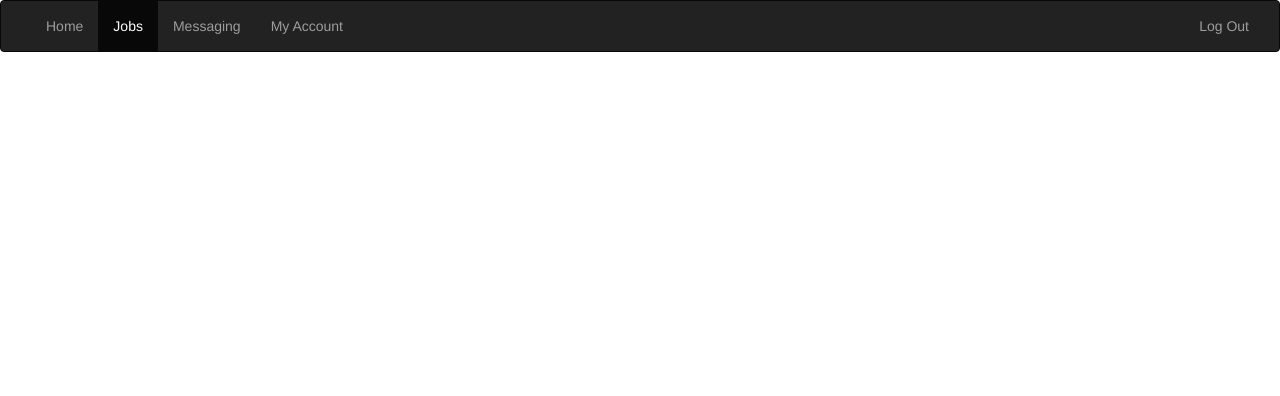
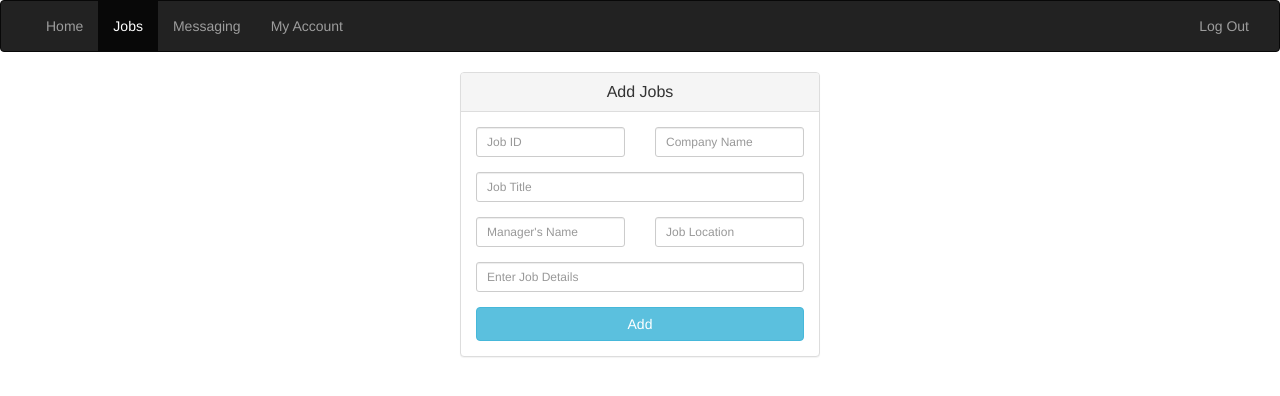
Before and after one commit to nibir8/FindMyEmployer, a Flask app: template templates/jobs.html in a window 1280 px wide. Shown: the top 396 px of the page. Run offline with Flask 2, Linux system fonts and the light colour scheme; the template is opened without the code that fills it, so the values that code supplies are empty; parts of the project's set-up code (start-up, migrations or seed data) failed here and were passed over; some libraries are stand-ins or nearby versions.

Commit message:
Add job functionality

```diff
--- a/main.py
+++ b/main.py
@@ -7,8 +7,6 @@ import os.path
 
 app = Flask(__name__)
 app.secret_key = 'random string'
-
-
 
 @app.route("/")
 def root():
@@ -54,8 +52,6 @@ def editProfile():
     except:
         msg = "Error in view edit profile"
         logging.info(msg, exc_info=True)
-
-
 
 
 @app.route("/account/profile/changePassword", methods=["GET", "POST"])
@@ -137,8 +133,6 @@ def logout():
         msg = "Error in view logout"
         logging.info(msg, exc_info=True)
 
-
-
 @app.route("/register", methods = ['GET', 'POST'])
 def register():
     try:
@@ -157,9 +151,29 @@ def register():
             phone = request.form['phone']
             insertuser = Businesslayer.Businesslayer_InsertUser()
             msg = insertuser.insertNewUser_BSL(password,email,firstName,lastName,address1,address2,zipcode,city,state,country,phone)
-            return render_template("login.html", error=msg)
+            return render_template("home.html", error=msg)
     except:
         msg = "Error in view register"
+        logging.info(msg, exc_info=True)
+
+@app.route("/jobs", methods = ['GET', 'POST'])
+def jobs():
+    try:
+        if request.method == 'POST':
+            #Parse form data
+            jobId = request.form['jobId']
+            companyName = request.form['companyName']
+            title = request.form['title']
+            manager = request.form['manager']
+            location = request.form['location']
+            jobDetails = request.form['jobDetails']
+            insertjob = Businesslayer.Businesslayer_InsertJob()
+            msg = insertjob.insertJob_BSL(jobId,companyName,title,manager,location,jobDetails)
+            fetchjobdata = Businesslayer.Businesslayer_FetchJobData()
+            jobData = fetchjobdata.getJobData_BSL('12345')
+            return render_template("jobs.html", jobData=jobData)
+    except:
+        msg = "Error in view jobs"
         logging.info(msg, exc_info=True)
 
 
@@ -172,15 +186,15 @@ def registrationForm():
         msg = "Error in view registerform"
         logging.info(msg, exc_info=True)
 
-@app.route("/jobs")
-def jobs():
+@app.route("/addJobs")
+def addJobs():
     try:
-        return render_template("jobs.html")
+        fetchjobdata = Businesslayer.Businesslayer_FetchJobData()
+        jobData = fetchjobdata.getJobData_BSL('12345')
+        return render_template("jobs.html", jobData=jobData)
     except:
         msg = "Error in view jobs"
         logging.info(msg, exc_info=True)
-
-
 
 
 if __name__ == '__main__':
--- a/templates/jobs.html
+++ b/templates/jobs.html
@@ -32,9 +32,85 @@
   </div>
 </nav>
 
+<div class="container">
+        <div class="row centered-form">
+        <div class="col-xs-12 col-sm-8 col-md-4 col-sm-offset-2 col-md-offset-4">
+        	<div class="panel panel-default">
+        		<div class="panel-heading">
+			    		<h1 style="text-align:center;" class="panel-title">Add Jobs</h1>
+			 			</div>
+			 			<div class="panel-body">
+			    		<form action="/jobs" method="POST">
+			    			<div class="row">
+			    				<div class="col-xs-6 col-sm-6 col-md-6">
+			    					<div class="form-group">
+			                <input type="text" name="jobId" id="jobId" class="form-control input-sm" placeholder="Job ID">
+			    					</div>
+			    				</div>
+			    				<div class="col-xs-6 col-sm-6 col-md-6">
+			    					<div class="form-group">
+			    						<input type="text" name="companyName" id="companyName" class="form-control input-sm" placeholder="Company Name">
+			    					</div>
+			    				</div>
+			    			</div>
 
+			    			<div class="form-group">
+			    				<input type="text" name="title" id="title" class="form-control input-sm" placeholder="Job Title">
+			    			</div>
 
+			    			<div class="row">
+			    				<div class="col-xs-6 col-sm-6 col-md-6">
+			    					<div class="form-group">
+			    						<input type="text" name="manager" id="manager" class="form-control input-sm" placeholder="Manager's Name">
+			    					</div>
+			    				</div>
+			    				<div class="col-xs-6 col-sm-6 col-md-6">
+			    					<div class="form-group">
+			    						<input type="text" name="location" id="location" class="form-control input-sm" placeholder="Job Location">
+			    					</div>
+			    				</div>
+			    			</div>
 
+							<div class="form-group">
+			    				<input type="text" name="jobDetails" id="jobDetails" class="form-control input-sm" placeholder="Enter Job Details">
+			    			</div>
+
+			    			<input type="submit" value="Add" class="btn btn-info btn-block">
+
+			    		</form>
+			    	</div>
+	    		</div>
+    		</div>
+    	</div>
+    </div>
+
+	<div style="margin:auto; width:40%; text-align:center;">
+	<table>
+    <thead>
+        <tr>
+            <th></th>
+            <th></th>
+            <th></th>
+        </tr>
+    </thead>
+    <tbody>
+
+        <tr>
+            <td>{{jobData[0]}}</td>
+		</tr>
+		<tr>
+            <td>{{jobData[1]}}</td>
+		</tr>
+		<tr>
+            <td>{{jobData[2]}}</td>
+        </tr>
+		<tr>
+            <td>{{jobData[3]}}</td>
+        </tr>
+    </tbody>
+</table>
+
+</div>
 
 
 </body>
```
Also changed, not shown: Businesslayer.py (+19 -1 lines), Databaselayer.py (+31 -6 lines), database.py (+10 -2 lines).
